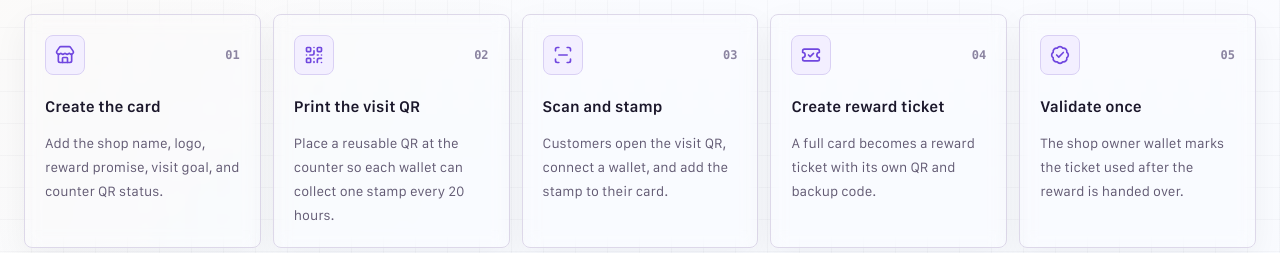
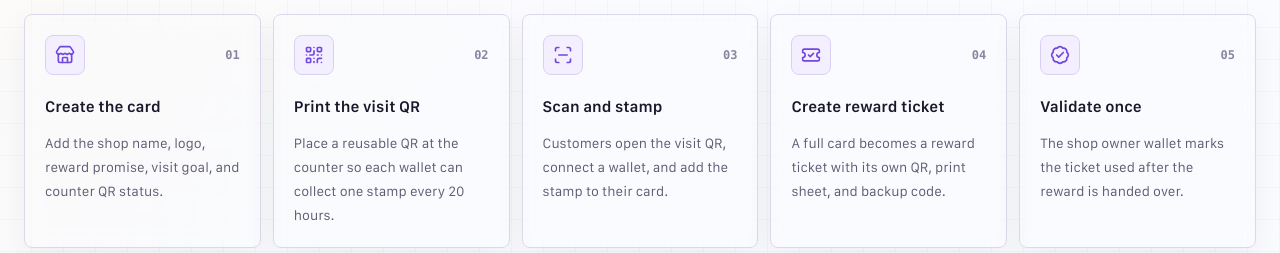
Before and after one commit to h4shisupply/celo-noodl3, a Next.js app: page / in a window 1280 px wide. Shown: the part 1220-1473 px from the top of the page. Built offline with nearby package versions, Linux system fonts and the light colour scheme; no server answers.

Commit message:
Polish reward ticket workflow copy

```diff
--- a/components/home-page.tsx
+++ b/components/home-page.tsx
@@ -717,7 +717,7 @@ const enHomeCopy: HomeCopy = {
       },
       {
         title: "Create reward ticket",
-        description: "A full card becomes a reward ticket with its own QR and backup code."
+        description: "A full card becomes a reward ticket with its own QR, print sheet, and backup code."
       },
       {
         title: "Validate once",
@@ -891,7 +891,7 @@ const ptHomeCopy: HomeCopy = {
       },
       {
         title: "Crie o ticket",
-        description: "Um cartão completo vira ticket de recompensa com QR próprio e código de apoio."
+        description: "Um cartão completo vira ticket de recompensa com QR próprio, folha de impressão e código de apoio."
       },
       {
         title: "Valide uma vez",
```
